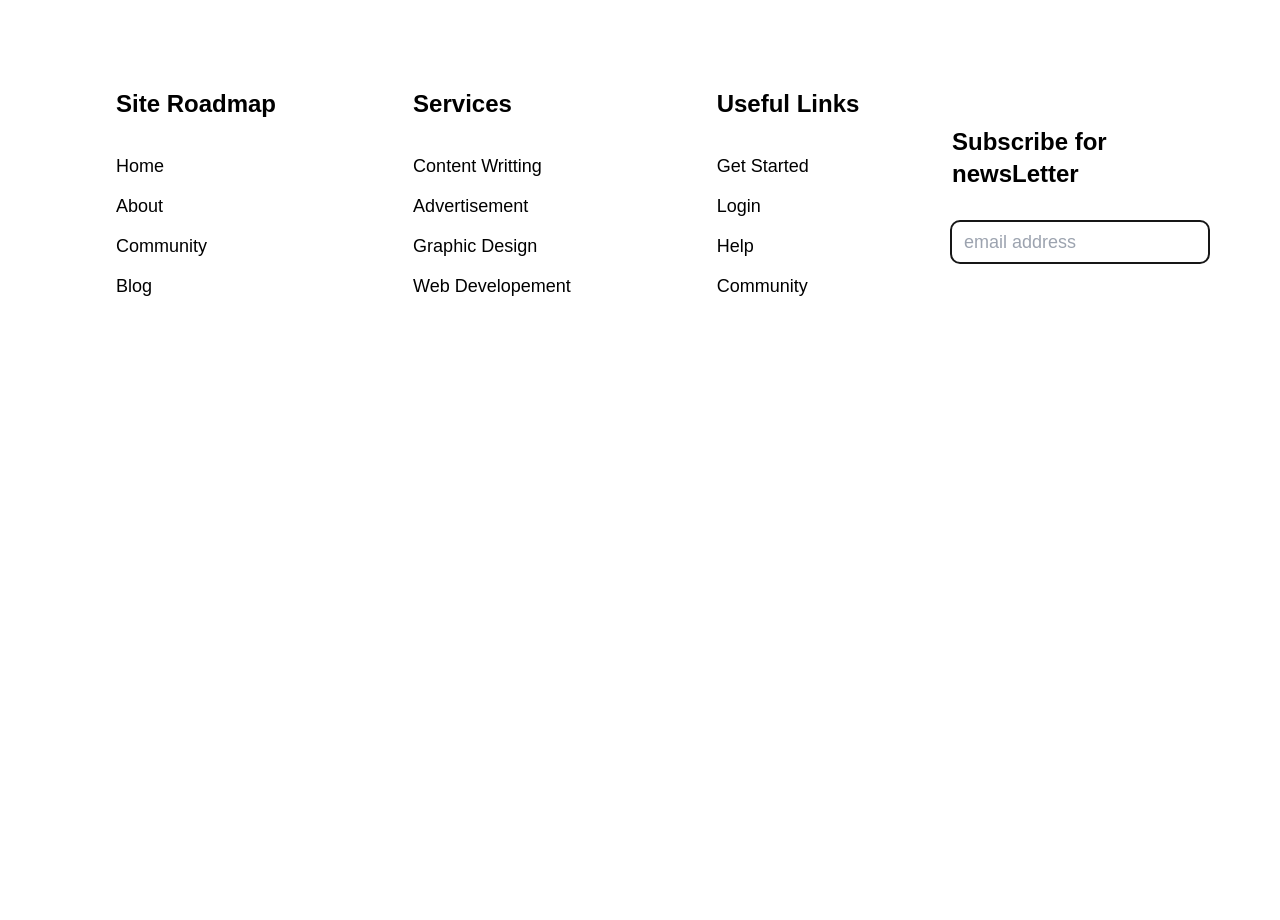
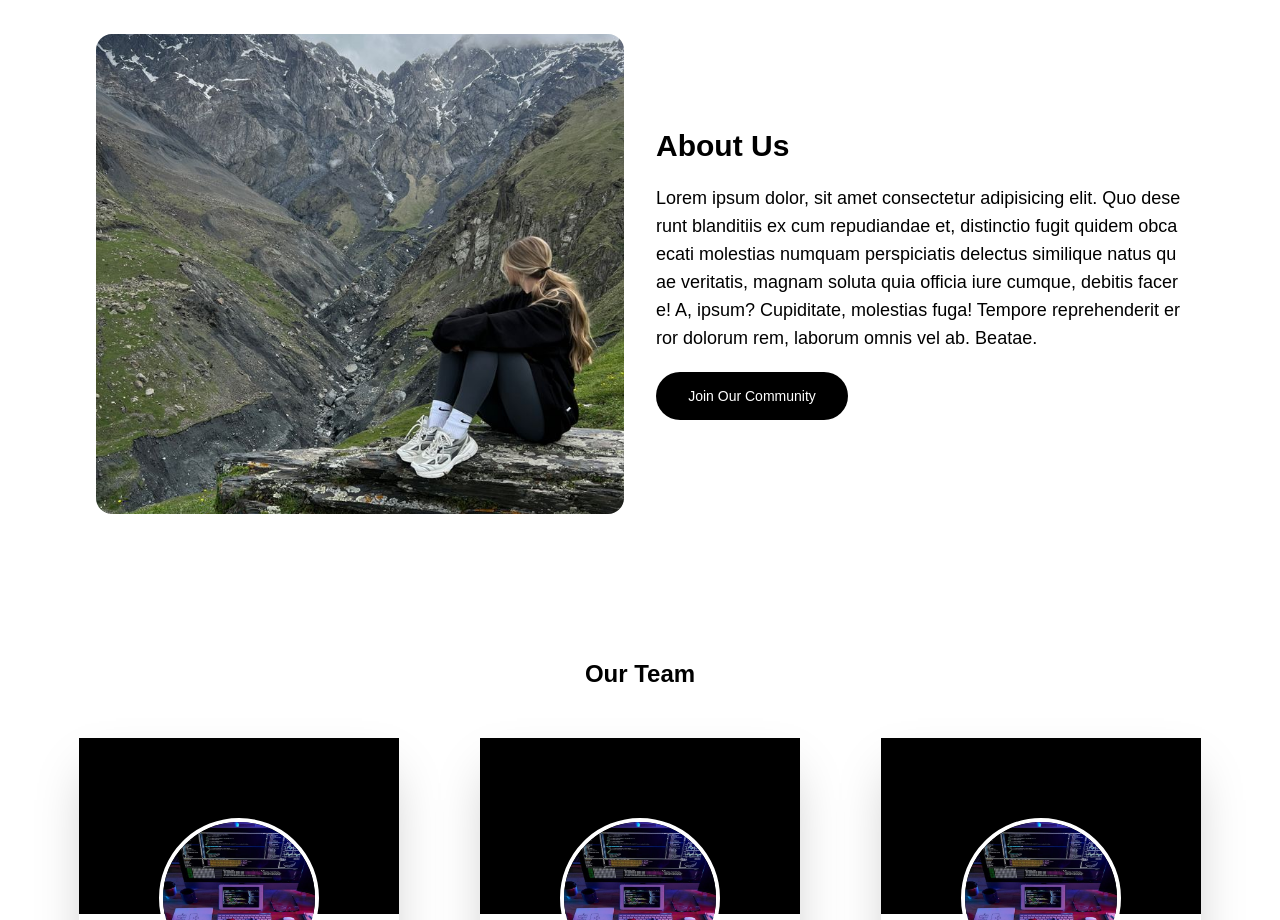
Before and after one commit to Ohzuma/Desk, a React (Create React App) app: page /about in a window 1280 px wide. Shown: the part 180-1100 px from the top of the page. Before the commit the page ends 800 px from the top, so only its background shows below. Built offline with nearby package versions, Linux system fonts and the light colour scheme.

Commit message:
about page

```diff
--- a/src/App.js
+++ b/src/App.js
@@ -4,6 +4,7 @@ import Footer from './Component/Footer/Footer';
 import Nav from './Component/Navbar/Nav'
 import { BrowserRouter as Router } from 'react-router-dom';
 import BlogPage from './pages/BlogPage'
+import AboutPage from './pages/AboutPage'
 import {
   Route,
   Routes,
@@ -21,6 +22,7 @@ function App() {
       </Routes>
       <Routes>
         <Route path='/blog' element={<BlogPage/>} />
+        <Route path='/about' element={<AboutPage/>} />
       </Routes>
 <Footer/>
     </div>
--- a/src/Component/Card.jsx
+++ b/src/Component/Card.jsx
@@ -2,6 +2,8 @@ import React from 'react'
 import { AiOutlineRead } from "react-icons/ai";
 import { CiCalendarDate,CiTimer,CiUser } from "react-icons/ci";
  import { BoxButton } from './Button'
+import { Link } from 'react-router-dom';
+import { BiLogoFacebook, BiLogoFacebookSquare, BiLogoInstagram, BiLogoInstagramAlt, BiLogoTwitter } from 'react-icons/bi';
 
 
 export const Card = ({pic,title,desc}) => {
@@ -57,3 +59,34 @@ export const Card = ({pic,title,desc}) => {
         </>
     )
  }
+
+
+
+export const ProfileCard = ({pic,name,fb,ig,x,desc}) => {
+  return (
+    <>
+        <div className=' hover:scale-105 hover:transition-all transition-all  max-w-[21rem] w-[20rem] h-auto sm:h-[28rem]  rounded-lg shadow-2xl bg-white'>
+        <div className=' flex items-center justify-center bg-black relative h-[11rem] w-full'>
+            <img src={pic} alt="Content Writing" className='h-[10rem] w-[10rem]
+             rounded-full  absolute top-20  border-4 border-white' />
+        </div>
+        <article className='px-3 py-5 flex flex-col gap-3 mt-[4rem] items-center justify-center'>
+        <h1 className='text-xl font-bold'>{name}</h1>
+        <p className='text-center'>{desc}</p>
+        <div className="social flex gap-4">
+          <Link to={'/'}>
+         <span> <BiLogoFacebookSquare/></span>
+          </Link>
+          <Link to={'/'}>
+         <span> <BiLogoInstagramAlt/></span>
+          </Link>
+          <Link to={'/'}>
+          <span><BiLogoTwitter/></span>
+          </Link>
+        </div>
+        </article>
+       </div>
+
+    </>
+  )
+}
--- a/src/Component/Navbar/Nav.jsx
+++ b/src/Component/Navbar/Nav.jsx
@@ -20,7 +20,7 @@ const Nav = () => {
         <l1><Link to="/">Home</Link></l1>
         <l1><Link to="about">About Us</Link></l1>
         <l1><Link to="/blog">Blog</Link></l1>
-        <l1><Link to="/">Contact us</Link></l1>
+        <l1><Link to="/">Community</Link></l1>
 
       </ul>
 
--- a/src/LandingPage/About/About.jsx
+++ b/src/LandingPage/About/About.jsx
@@ -1,11 +1,11 @@
 import React from 'react'
 import pic from '../../Asset/img/hike.jpeg'
 import {Button} from '../../Component/Button'
-const About = () => {
+const About = ({mt}) => {
   return (
-    <section  className='about px-[1rem] sm:px-[3rem] py-[1rem] mt-[7rem]'>
+    <section  className={`about px-[1rem] sm:px-[3rem] py-[1rem] ${mt}`}>
      <div className='grid grid-cols-1 sm:grid-cols-2 gap-8 place-items-center place-content-center justify-items-center'>
-        <div className='h-[30rem] max-w-[35rem] sm:w-full md:max-w-full rounded-[2rem]'>
+        <div className=' h-[25rem] w-full md:h-[30rem] sm:w-full md:max-w-full rounded-[2rem]'>
             <img src={pic} alt="about our company" className='h-full w-full rounded-[1rem] object-cover' />
         </div>
         <div className='flex flex-col gap-5'>
--- a/src/LandingPage/Contact/Contact.jsx
+++ b/src/LandingPage/Contact/Contact.jsx
@@ -1,5 +1,6 @@
 import React from 'react'
 import { CiPhone,CiLocationOn,CiMail,CiFacebook,CiInstagram,CiTwitter} from "react-icons/ci";
+import { Link } from 'react-router-dom';
 
 
 const Contact = () => {
@@ -39,9 +40,9 @@ const Contact = () => {
                     <h1 className='text-xl font-bold'>Follow Us</h1>
                 </header>
               <p className='flex gap-5'>
-              <span><CiFacebook /></span>
-                <span><CiInstagram/></span>
-                <span><CiTwitter/></span>
+                <Link to={'/'} className='cursor-pointer'><CiFacebook /></Link>
+                <Link to={'/'} className='cursor-pointer'><CiInstagram/></Link>
+                <Link to={'/'} className='cursor-pointer'><CiTwitter/></Link>
               </p>
             </section>
         </div>
--- a/src/LandingPage/LandingPage.js
+++ b/src/LandingPage/LandingPage.js
@@ -10,7 +10,7 @@ const LandingPage = () => {
   return (
     <div>
       <Index/>
-      <About/>
+      <About mt={'mt-[7rem]'}/>
       <Service/>
       <Blog/>
       <Vision/>
--- a/src/LandingPage/Vision/Vision.jsx
+++ b/src/LandingPage/Vision/Vision.jsx
@@ -11,7 +11,7 @@ const Vision = () => {
        </header>
 
      <div className='grid grid-cols-1 sm:grid-cols-2 gap-8 place-items-center place-content-center justify-items-center'>
-        <div className='h-[30rem] max-w-[35rem] sm:w-full md:max-w-full rounded-[2rem]'>
+        <div className=' h-[25rem] w-full md:h-[30rem] sm:w-full md:max-w-full rounded-[2rem]'>
             <img src={pic} alt="about our company" className='h-full w-full rounded-[1rem] object-cover' />
         </div>
         <div className='flex flex-col gap-5'>
--- a/src/index.css
+++ b/src/index.css
@@ -93,7 +93,7 @@ body{
 .contact-info div p:nth-of-type(2) span:nth-of-type(2){
     @apply text-lg break-all font-thin
 }
-.follows p span{
+.follows p a{
     @apply bg-black text-white w-[2.5rem] h-[2.5rem] rounded-full flex items-center justify-center text-xl
 
 }
@@ -133,4 +133,7 @@ form div input::placeholder,form div textarea::placeholder{
 .footer-links input::placeholder{
     @apply text-gray-800
 }
+.social a span{
+    @apply flex text-3xl
 }
+}
--- /dev/null
+++ b/src/pages/AboutPage.jsx
@@ -0,0 +1,51 @@
+import React from 'react'
+import About from '../LandingPage/About/About'
+import Vision from '../LandingPage/Vision/Vision'
+import { ProfileCard } from '../Component/Card'
+import pic from '../Asset/img/developer.jpeg'
+
+
+const AboutPage = () => {
+  return (
+    <section className='px-[1rem] sm:px-[3rem] py-[3rem] '>
+    <div className=' flex flex-col  gap-[3rem] '>
+<h1 className='text-2xl font-bold flex
+ text-black text-center justify-center items-center'>About Us</h1>
+ <About/>
+
+<div className='mt-[5rem]'>
+
+<h1 className='text-2xl font-bold flex
+ text-black text-center justify-center items-center mb-[3rem]'>Our Team</h1>
+    <div className='grid grid-cols-1 md:grid-cols-3  gap-y-8
+    lg:grid-cols-3 gap-2 md:gap-5 place-content-center justify-items-center place-items-center '>
+       <ProfileCard pic={pic} name={'John Doe'}
+       desc={'Lorem ipsum dolor sit amet, consectetur adipisicing elit. Ipsa, quo?'}
+       fb={'@johnDoe'}
+       ig={'@Doejohn1'}
+       x={'@johndoe001'}
+       />
+
+<ProfileCard pic={pic} name={'John Doe'}
+       desc={'Lorem ipsum dolor sit amet, consectetur adipisicing elit. Ipsa, quo?'}
+       fb={'@johnDoe'}
+       ig={'@Doejohn1'}
+       x={'@johndoe001'}
+       />
+
+<ProfileCard pic={pic} name={'John Doe'}
+       desc={'Lorem ipsum dolor sit amet, consectetur adipisicing elit. Ipsa, quo?'}
+       fb={'@johnDoe'}
+       ig={'@Doejohn1'}
+       x={'@johndoe001'}
+       />
+       </div>
+</div>
+
+<Vision/>
+    </div>
+    </section>
+  )
+}
+
+export default AboutPage
--- a/src/pages/BlogPage.jsx
+++ b/src/pages/BlogPage.jsx
@@ -7,16 +7,18 @@ import pic4 from '../Asset/img/hike.jpeg'
 import {BlogCard} from '../Component/Card'
 const BlogPage = () => {
   return (
-    <section className='px-[1rem] sm:px-[3rem] py-[2rem] md:py-[4rem]'>
-    <div className=' flex flex-col gap-[3rem]'>
-<h1 className='text-2xl font-bold'>Latest Blog</h1>
+    <section className='px-[1rem] sm:px-[3rem] py-[3rem] '>
+    <div className=' flex flex-col gap-[3rem]  '>
+{/* <div className='bg-black/90 h-[13rem] flex flex-col gap-[3rem] justify-center items-center rounded-2xl'> */}
+<h1 className='text-2xl font-bold flex  text-black text-center justify-center items-center'>Latest Blog</h1>
 <form action="" className='flex gap-5 justify-center'>
   <input type="text" name="search" id="search" placeholder='Search...'
-  className='max-w-[30rem] w-full h-[3rem]     placeholder:text-black/90 border-2 rounded-lg border-black px-3 text-lg focus:outline-none focus:shadow-lg'  />
+  className='w-[40rem]  h-[3rem]     placeholder:text-black/90 border-2 rounded-lg border-black px-3 text-lg focus:outline-none focus:shadow-lg'  />
     <button type='submit' className='bg-black text-white flex justify-center items-center text-lg
  rounded-lg h-[3rem] w-[6rem] px-5'>Search</button>
 </form>
 
+{/* </div> */}
 <div className='grid grid-cols-2 md:grid-cols-3 lg:grid-cols-4 gap-2 md:gap-5'>
         <BlogCard img={pic1} title={'The Last Subber'} date={'2/9/2024'} read={'3'} author={'Peter Smith'} />
         <BlogCard mt={'mt-[2rem]'} img={pic2} title={'Manifestation of the sons God'} date={'5/9/2024'} read={'10'} author={'John Doe'} />
```
